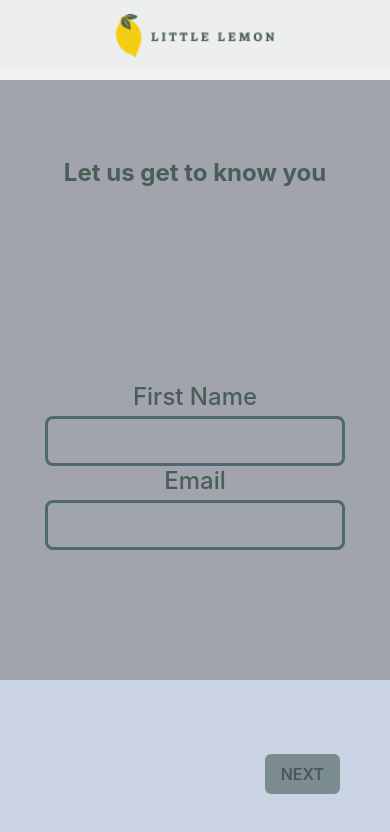
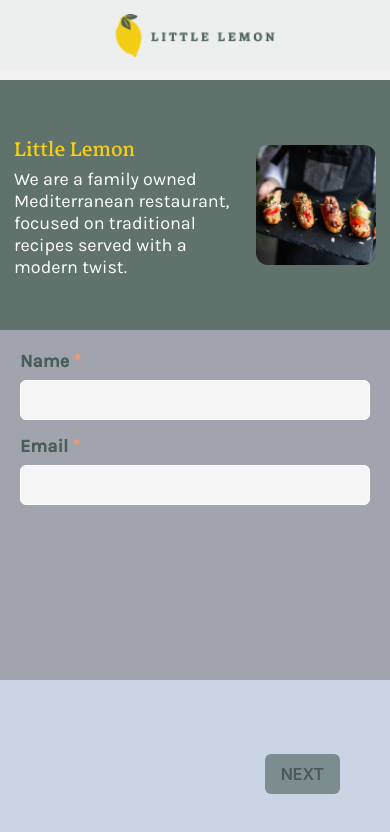
Before and after one commit to ushagour/Little-Lemon-app, a React Native app: screen / in a window 390 px wide. Shown: the top 832 px of the page. Built offline with nearby package versions, Linux system fonts and the light colour scheme; what expo-sqlite would draw is missing.

Commit message:
feat: implement AppTextInput and Label components; replace deprecated TextInput in OnboardingScreen and add Hero component for improved UI

```diff
--- /dev/null
+++ b/components/Forms/AppTextInput.jsx
@@ -0,0 +1,44 @@
+import { TextInput as RNTextInput, StyleSheet } from 'react-native';
+import colors from '../../config/colors';
+
+const AppTextInput = ({
+  placeholder,
+  value,
+  onChangeText,
+  keyboardType = 'default',
+  autoCapitalize = 'sentences',
+  styleInput,
+  accessibilityLabel,
+  ...rest
+}) => {
+  return (
+    <RNTextInput
+      style={[styles.input, styleInput]}
+      placeholder={placeholder}
+      placeholderTextColor={'#9AA0A6'}
+      value={value}
+      onChangeText={onChangeText}
+      keyboardType={keyboardType}
+      autoCapitalize={autoCapitalize}
+      accessibilityLabel={accessibilityLabel}
+      {...rest}
+    />
+  );
+};
+
+export default AppTextInput;
+
+const styles = StyleSheet.create({
+  input: {
+    height: 40,
+    borderWidth: 1,
+    borderColor: colors.primary1,
+    backgroundColor: '#F5F5F5',
+    paddingHorizontal: 12,
+    paddingVertical: 8,
+    borderRadius: 6,
+    color: colors.textPrimary || '#333',
+    fontFamily: 'Karla-Regular',
+    fontSize: 14,
+  },
+});
--- /dev/null
+++ b/components/Forms/Label.jsx
@@ -0,0 +1,37 @@
+import { View, Text, StyleSheet } from 'react-native'
+import React from 'react'
+import colors from '../../config/colors'
+
+const Label = ({
+  text = '',
+  required = false,
+  style = {},
+  textStyle = {},
+  requiredTextColor = '#EE9972'
+}) => {
+  return (
+    <View style={[styles.container, style]}>
+      <Text style={[styles.labelText, textStyle]}>
+        {text}
+        {required && <Text style={[styles.requiredIndicator, { color: requiredTextColor }]}> *</Text>}
+      </Text>
+    </View>
+  )
+}
+
+export default Label
+
+const styles = StyleSheet.create({
+  container: {
+    marginBottom: 8,
+  },
+  labelText: {
+    fontSize: 18,
+    fontWeight: '600',
+    color: colors.textPrimary || '#333',
+    fontFamily: 'Karla-Medium',
+  },
+  requiredIndicator: {
+    fontWeight: '700',
+  },
+})
--- a/components/Forms/TextInput.jsx
+++ /dev/null
@@ -1,29 +0,0 @@
-import { TextInput as RNTextInput, StyleSheet, View } from 'react-native';
-
-const TextInput = ({
-  placeholder,
-  value,
-  onChangeText,
-  keyboardType = 'default',
-  autoCapitalize = 'sentences',
-  styleInput,
-  accessibilityLabel,
-  ...rest
-}) => {
-  return (
-
-      <RNTextInput
-        style={styleInput}
-        placeholder={placeholder}
-        value={value}
-        onChangeText={onChangeText}
-        keyboardType={keyboardType}
-        autoCapitalize={autoCapitalize}
-        accessibilityLabel={accessibilityLabel}
-        {...rest}
-      />
-
-  );
-};
-
-export default TextInput;
--- /dev/null
+++ b/components/Hero.jsx
@@ -0,0 +1,58 @@
+import { StyleSheet, Text, View, Image } from 'react-native'
+import React from 'react'
+import colors from '../config/colors';
+
+const Hero = ({ children }) => {
+  return (
+    <View style={styles.hero}>
+      <View style={styles.heroOverlay} />
+      <View style={styles.heroContent}>
+        <View style={styles.heroText}>
+          <Text style={styles.heroTitle}>Little Lemon</Text>
+          <Text style={styles.heroSubtitle}>We are a family owned Mediterranean restaurant, focused on traditional recipes served with a modern twist.</Text>
+        </View>
+        <Image source={require('../assets/images/Hero image.png')} style={styles.heroRightImage} />
+      </View>
+
+      {children}
+    </View>
+  )
+}
+
+export default Hero
+
+const styles = StyleSheet.create({
+
+
+
+     hero: {
+        height: 250,
+        padding: 14,
+        justifyContent: 'center',
+        backgroundColor: colors.primary1,
+
+
+      },
+      heroTitle: { color: colors.primary2, fontSize: 28, fontFamily: 'MarkaziText-Regular' },
+      heroSubtitle: { color: colors.white, marginTop: 2, fontSize: 18, lineHeight: 22, fontFamily: 'Karla-Regular' },
+      search: {
+        marginTop: 12,
+        backgroundColor: '#fff',
+        borderRadius: 8,
+        paddingHorizontal: 12,
+        height: 40,
+        marginBottom: 9
+      },
+      heroOverlay: {
+        ...StyleSheet.absoluteFillObject,
+        backgroundColor: 'rgba(255,255,255,0.12)',
+      },
+      heroContent: {
+        flexDirection: 'row',
+        alignItems: 'center',
+        justifyContent: 'space-between',
+      },
+      heroText: { flex: 1, paddingRight: 12 },
+      heroRightImage: { width: 120, height: 120, borderRadius: 12, opacity: 0.96 },
+
+});
--- a/screens/OnboardingScreen.js
+++ b/screens/OnboardingScreen.js
@@ -1,11 +1,13 @@
 import { useEffect, useState } from 'react';
 import {  StyleSheet, Text, View } from 'react-native';
 import AsyncStorage from '@react-native-async-storage/async-storage';
-import TextInput from '../components/Forms/TextInput';
+import TextInput from '../components/Forms/AppTextInput';
 import Header from "../components/Header";
 import Footer from '../components/Footer';
 import colors from '../config/colors';
-
+import Hero from '../components/Hero';
+import Label from '../components/Forms/Label';
+import AppTextInput from '../components/Forms/AppTextInput';
 const PROFILE_KEY = '@littlelemon_profile';
 
 const OnboardingScreen = ({ navigation, route, onComplete }) => {
@@ -44,39 +46,38 @@
    <View style={styles.container}>
       {/* Header */}
           <Header />
+      <Hero />
 
       {/* Content */}
 
+
     <View style={styles.content}>
-        <Text style={styles.title}>Let us get to know you</Text>
-              <View style={{ width: '80%', alignItems: 'center' }}>
 
-                <Text style={styles.label}>First Name</Text>
-          <TextInput
+          <Label  text="Name" required={true} />
+          <AppTextInput
             style={[styles.input, !nameIsValid && firstName.length > 0 ? styles.inputError : null]}
             value={firstName}
             onChangeText={setFirstName}
-            accessibilityLabel="first-name"
           />
           {!nameIsValid && firstName.length > 0 ? (
               <Text style={styles.errorText}>Please enter a valid name (letters and spaces only).</Text>
             ) : null}
 
 
-                <Text style={styles.label}>Email</Text>
-         <TextInput
+          <Label  text="Email" required={true} />
+         <AppTextInput
             style={[styles.input, !emailIsValid && email.length > 0 ? styles.inputError : null]}
             value={email}
             onChangeText={setEmail}
             keyboardType="email-address"
             autoCapitalize="none"
-            accessibilityLabel="email"
           />
+
+
           {!emailIsValid && email.length > 0 ? (
             <Text style={styles.errorText}>Please enter a valid email address.</Text>
           ) : null}
 
-        </View>
         </View>
 
       <Footer
@@ -84,7 +85,7 @@
         onPress={async () => {
           // Persist minimal profile info for later use in Profile screen
           try {
-            const profile = { firstName, email };
+            const profile = { firstName, email, isAuthenticated: true };
             await AsyncStorage.setItem(PROFILE_KEY, JSON.stringify(profile));
           } catch (e) {
             console.log('Failed to save onboarding profile', e);
@@ -95,7 +96,7 @@
             onComplete();
           }
           // Navigate to Home with user data
-          navigation.navigate('Home', { firstName, email });
+          navigation.navigate('Home');
         }}
       />
     </View>
@@ -110,33 +111,24 @@
     flex: 1, // take full screen height
   },
   content: {
-    flex: 3, // 3 parts of the screen (main section)
+    flex: 1,
+    padding: 20,
     backgroundColor: colors.secondary5,
-    alignItems: 'center',
-  },
-  title: {
-    fontWeight: 'bold',
-    fontSize: 24,
-    marginTop: '20%',
-    marginBottom: '50%',
-    color: colors.textPrimary,
   },
     input: {
-    height: 50,
-    minWidth: 300,
-    borderWidth: 3,
-    borderColor: '#4F6770',
-    borderRadius: 8,
-    padding: 10,
-    fontSize: 16,
+    backgroundColor: colors.inputBackground || '#F5F5F5',
+    borderColor: colors.white,
+    borderWidth: 1,
+    borderRadius: 6,
+    paddingHorizontal: 12,
+    paddingVertical: 8,
+    fontSize: 18,
+    color: colors.textPrimary || '#333',
+    fontFamily: 'Karla-Regular',
+    marginBottom: 15,
+  },
 
-  },
-    label: {
-    fontSize: 24,
-    fontWeight: '500',
-    marginBottom: 5,
-    color: colors.textPrimary,
-  },
+
   inputError: {
     borderColor: colors.danger,
   },
```
